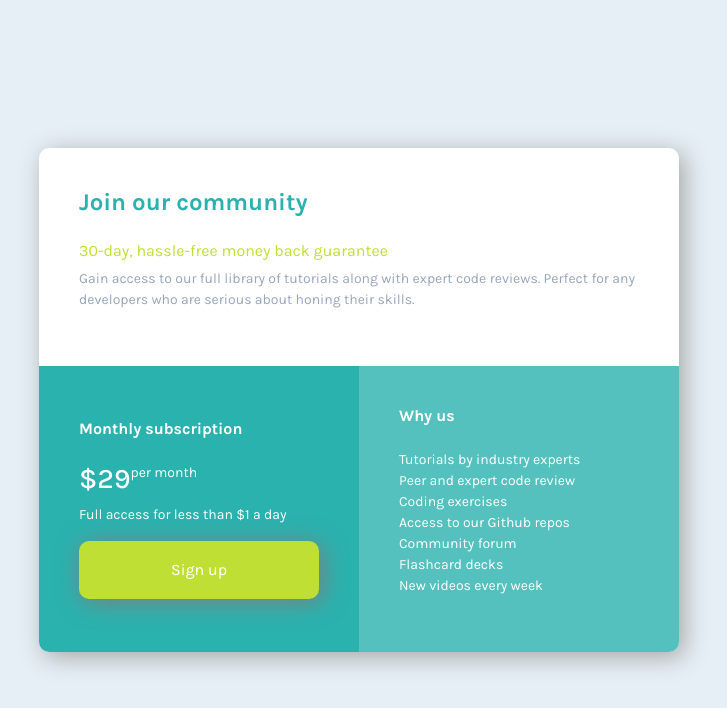
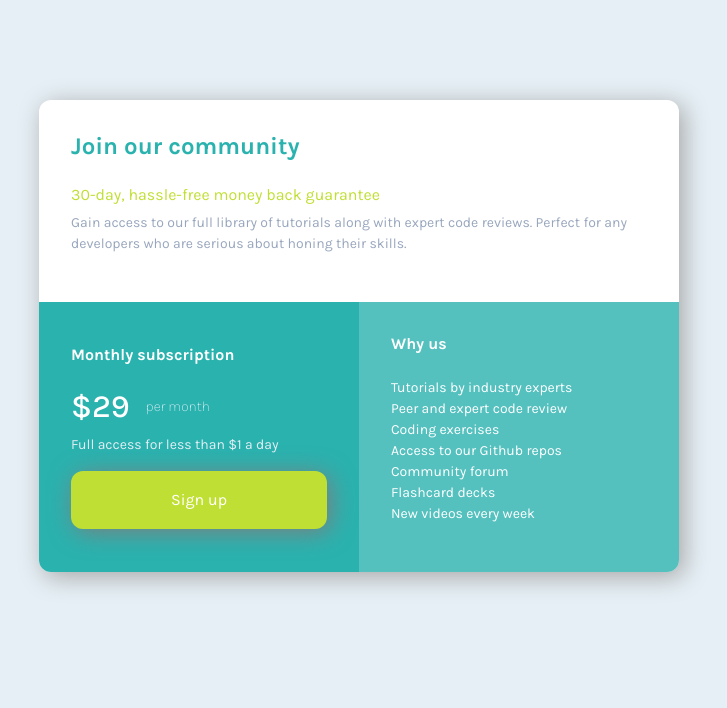
Before and after one commit to vanessaplj/project-02-single-price, a plain HTML site: page index.html in a window 1280 px wide. Shown: the whole page, without its empty margins (281-1008 px from the left). Drawn offline with nearby package versions, Linux system fonts and the light colour scheme.

Commit message:
Update style.css

```diff
--- a/css/style.css
+++ b/css/style.css
@@ -1,49 +1,52 @@
 /*--GENERAL----------------------------------------------------------------------*/
+:root{
+    font-size: 16px;
+}
 body {
     background: hsl(204, 43%, 93%);
     font-family: "Karla", sans-serif;
     display: flex;
     justify-content: center;
     align-items: center;
-    min-height: 100vh;
+    min-height: 42rem;
 }
 main {
     background: white;
-    border-radius: 10px;
-    width: 50vw;
-    box-shadow: 5px 5px 25px #a6a6a6;
+    border-radius: .75rem;
+    width: 40rem;
+    box-shadow: 0.3rem 0.3rem 1.5rem #a6a6a6;
 }
-@media screen and (max-width: 800px) {
+@media screen and (max-width: 768px) {
     body {
         display: block;
     }
     main {
-        width: 80vw;
-        margin: 10vh auto;
+        width: 20rem;
+        margin: 5rem auto;
     }
 }
 /*--SECTION 1----------------------------------------------------------------------*/
 .sec1 {
-    padding: 5vh;
+    padding: 2rem;
 }
 h1 {
-    font-size: 24px;
+    font-size: 1.5rem;
     font-weight: 700;
     color: hsl(179, 62%, 43%);
-    margin-bottom: 3vh;
+    margin-bottom: 1.5rem;
 }
 h2 {
-    font-size: 16px;
+    font-size: 1rem;
     font-weight: 700;
-    margin-bottom: 3vh;
+    margin-bottom: 1.5rem;
 }
 .h21 {
     color: hsl(71, 73%, 54%);
-    margin-bottom: 1vh;
+    margin-bottom: 0.5rem;
     font-weight: 400;
 }
 p {
-    font-size: 14px;
+    font-size: 0.875rem;
 }
 .p1 {
     color: hsl(218, 22%, 67%)
@@ -56,32 +59,46 @@ p {
     background: hsl(179, 62%, 43%);
     color: white;
     align-content: center;
-    padding: 5vh;
+    padding: 2rem;
     width: 100%;
-    border-bottom-left-radius: 10px;
+    border-bottom-left-radius: 0.75rem;
 }
-h6 {
-    font-size: 32px;
+h3 {
+    font-size: 2rem;
+}
+.month{
+    color:hsl(204, 43%, 93%);
+    font-weight: 200;
+    padding-top: 0.5rem;
+    padding-left: 1rem;
+}
+.access{
+    color:hsl(204, 43%, 93%);
 }
 button {
     background-color: hsl(71, 73%, 54%);
     border: 1px solid transparent;
-    border-radius: 10px;
-    padding-top: 2vh;
-    padding-bottom: 2vh;
+    border-radius: 0.75rem;
+    padding-top: 1rem;
+    padding-bottom: 1rem;
     width:100%;
     color: white;
-    box-shadow: 3px 3px 25px #7e7e7e;
+    box-shadow: 0.2rem 0.2rem 1.5rem #7e7e7e;
 }
-@media screen and (max-width:800px){
+button:hover {
+  cursor: pointer;
+  transform: scale(1.02);
+  transition: all 0.2s ease-in-out;
+}
+@media screen and (max-width:768px){
     .part2{
     display:block;
     }
     .sec2 {
-    border-bottom-left-radius: 0px;
+    border-bottom-left-radius: 0rem;
     }
     button{
-        margin-top: 2vh;
+        margin-top: 1rem;
     }
 }
 /*--SECTION 3----------------------------------------------------------------------*/
@@ -89,12 +106,12 @@ button {
     background: hsl(179, 62%, 43%, 0.8);
     color: white;
     align-content: center;
-    padding: 5vh;
+    padding: 2rem;
     width: 100%;
-    border-bottom-right-radius: 10px;
+    border-bottom-right-radius: 0.75rem;
 }
-@media screen and (max-width:800px){
+@media screen and (max-width:768px){
     .sec3 {
-    border-bottom-left-radius: 10px;
+    border-bottom-left-radius: 0.75rem;
     }
 }
```
